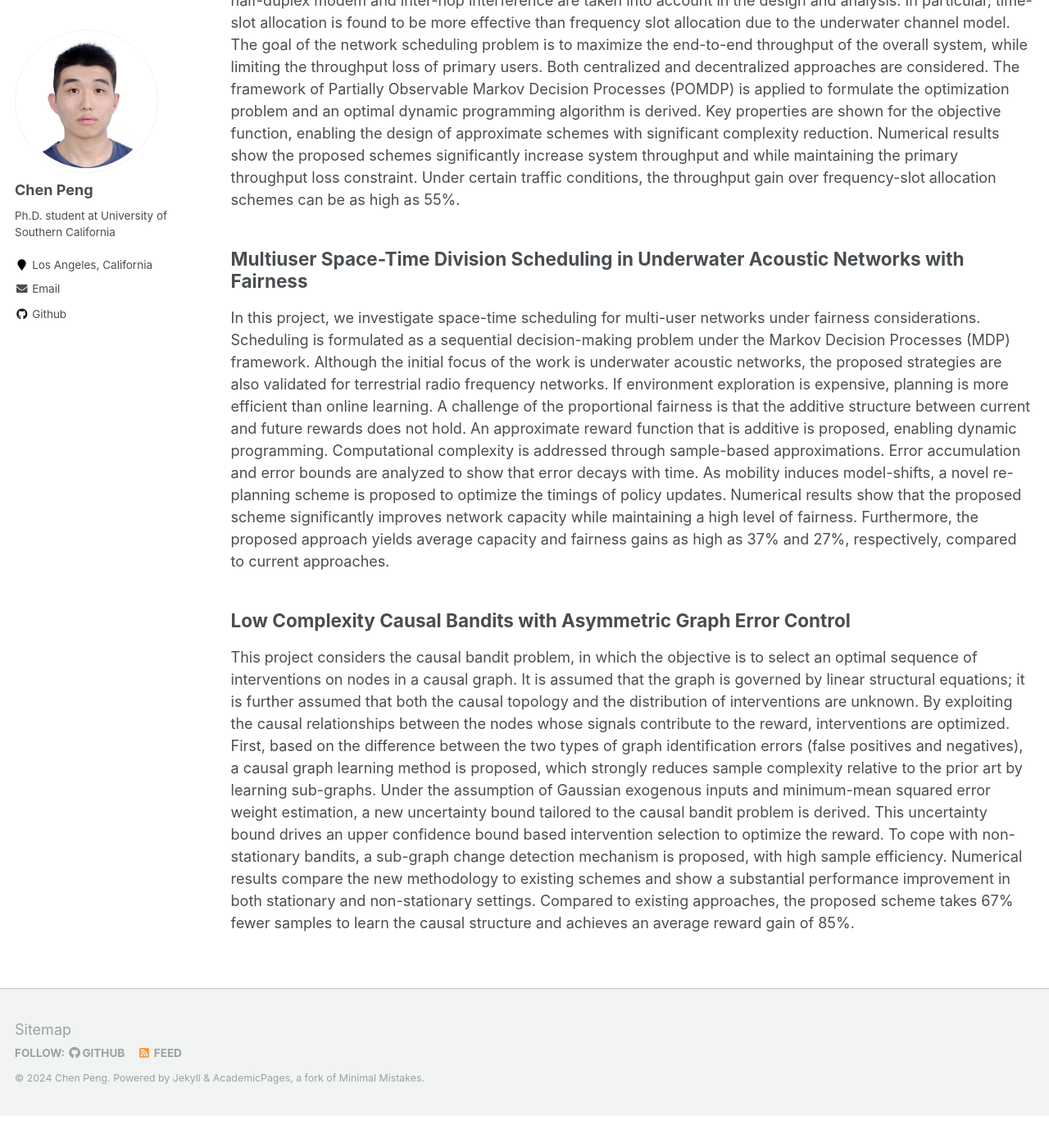
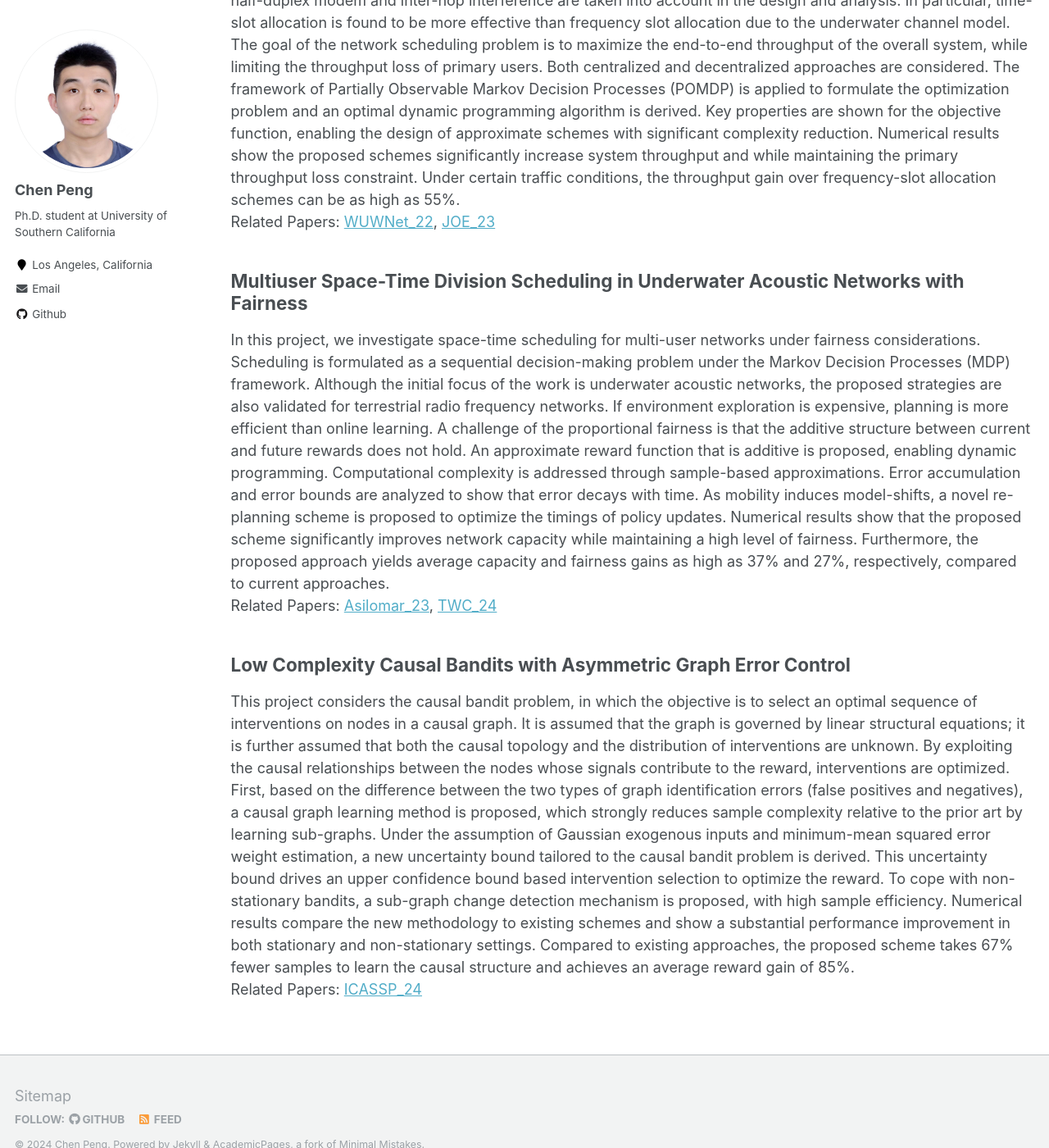
Before and after one commit to CalixPeng/CalixPeng.github.io, a Jekyll site: the page built from _pages/research.md, in a window 1280 px wide and 1400 px high, scrolled down 376 px. Shown: the whole window at 82% size. Built offline with Jekyll 4.4.1, drawn with Linux system fonts in a browser that asks for light colours; before the commit the page ends 1737 px from its top, so only the background shows below that.

Commit message:
Update research.md

```diff
--- a/_pages/research.md
+++ b/_pages/research.md
@@ -13,9 +13,12 @@ redirect_from:
 
 ## Cognitive Scheduling for Multihop Underwater Acoustic Networks
 The major goal of this project is to investigate optimal scheduling for a cognitive multihop underwater acoustic network with a primary user interference constraint. The network consists of primary and secondary users, with multihop transmission adopted for both user types to provide reliable communications. Key characteristics of underwater acoustic channels, including large propagation delay, distance-and-frequency dependent attenuation, half-duplex modem and inter-hop interference are taken into account in the design and analysis. In particular, time-slot allocation is found to be more effective than frequency slot allocation due to the underwater channel model. The goal of the network scheduling problem is to maximize the end-to-end throughput of the overall system, while limiting the throughput loss of primary users. Both centralized and decentralized approaches are considered. The framework of Partially Observable Markov Decision Processes (POMDP) is applied to formulate the optimization problem and an optimal dynamic programming algorithm is derived. Key properties are shown for the objective function, enabling the design of approximate schemes with significant complexity reduction. Numerical results show the proposed schemes significantly increase system throughput and while maintaining the primary throughput loss constraint. Under certain traffic conditions, the throughput gain over frequency-slot allocation schemes can be as high as 55%.
+Related Papers: [WUWNet_22](https://dl.acm.org/doi/abs/10.1145/3567600.3568143), [JOE_23](https://ieeexplore.ieee.org/abstract/document/10403107)
 
 ## Multiuser Space-Time Division Scheduling in Underwater Acoustic Networks with Fairness
 In this project, we investigate space-time scheduling for multi-user networks under fairness considerations. Scheduling is formulated as a sequential decision-making problem under the Markov Decision Processes (MDP) framework. Although the initial focus of the work is underwater acoustic networks, the proposed strategies are also validated for terrestrial radio frequency networks. If environment exploration is expensive, planning is more efficient than online learning. A challenge of the proportional fairness is that the additive structure between current and future rewards does not hold. An approximate reward function that is additive is proposed, enabling dynamic programming. Computational complexity is addressed through sample-based approximations. Error accumulation and error bounds are analyzed to show that error decays with time. As mobility induces model-shifts, a novel re-planning scheme is proposed to optimize the timings of policy updates. Numerical results show that the proposed scheme significantly improves network capacity while maintaining a high level of fairness. Furthermore, the proposed approach yields average capacity and fairness gains as high as 37% and 27%, respectively, compared to current approaches.
+Related Papers: [Asilomar_23](https://ieeexplore.ieee.org/abstract/document/10476989), [TWC_24](https://ieeexplore.ieee.org/abstract/document/10648649)
 
 ## Low Complexity Causal Bandits with Asymmetric Graph Error Control ##
 This project considers the causal bandit problem, in which the objective is to select an optimal sequence of interventions on nodes in a causal graph. It is assumed that the graph is governed by linear structural equations; it is further assumed that both the causal topology and the distribution of interventions are unknown. By exploiting the causal relationships between the nodes whose signals contribute to the reward, interventions are optimized. First, based on the difference between the two types of graph identification errors (false positives and negatives), a causal graph learning method is proposed, which strongly reduces sample complexity relative to the prior art by learning sub-graphs. Under the assumption of Gaussian exogenous inputs and minimum-mean squared error weight estimation, a new uncertainty bound tailored to the causal bandit problem is derived. This uncertainty bound drives an upper confidence bound based intervention selection to optimize the reward. To cope with non-stationary bandits, a sub-graph change detection mechanism is proposed, with high sample efficiency. Numerical results compare the new methodology to existing schemes and show a substantial performance improvement in both stationary and non-stationary settings. Compared to existing approaches, the proposed scheme takes 67% fewer samples to learn the causal structure and achieves an average reward gain of 85%.
+Related Papers: [ICASSP_24](https://ieeexplore.ieee.org/abstract/document/10445823)
```
